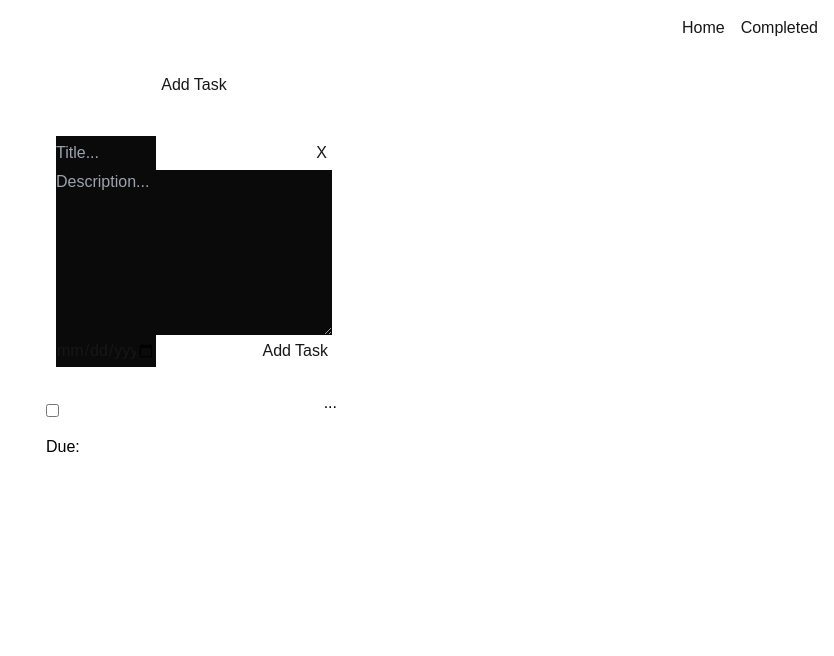
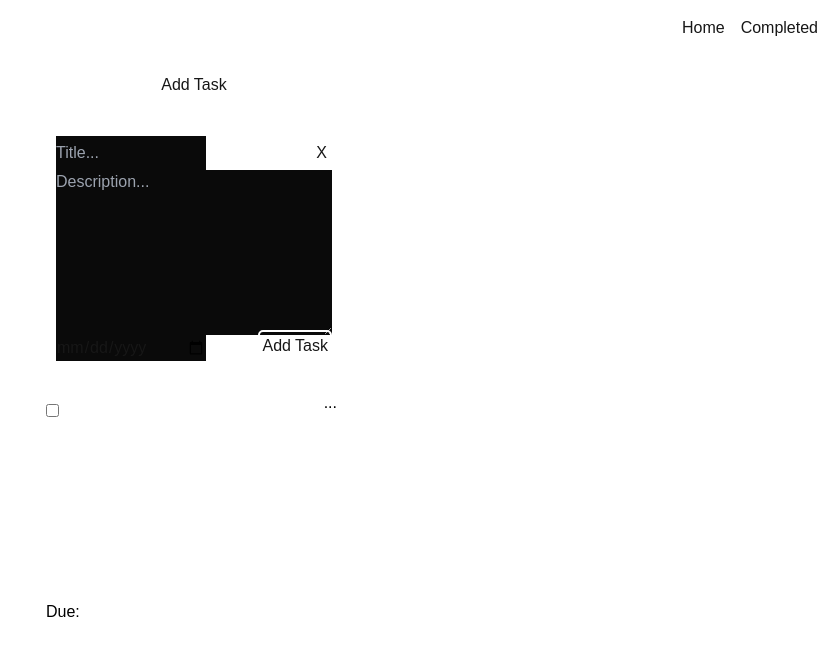
Before and after one commit to evunti/todo-app, a Next.js app: page / in a window 1280 px wide. Both pictures are taken after a click on the button "Add Task". Shown: the top 656 px of the page, without its empty margins (446-1280 px from the left). Built offline with nearby package versions, Linux system fonts and the light colour scheme.

Commit message:
organized css

```diff
--- a/app/globals.css
+++ b/app/globals.css
@@ -12,6 +12,12 @@
     --foreground: #ededed;
   }
 }
+/* * {
+  font-family: "Caveat", serif;
+  font-optical-sizing: auto;
+  font-weight: <weight>;
+  font-style: normal;
+} */
 
 body {
   color: var(--foreground);
@@ -33,6 +39,22 @@ nav {
   flex-direction: column;
 }
 
+.taskFormContainer {
+  border: 2px solid white;
+  width: 300px;
+  height: 250px;
+  margin-top: 10px;
+  border-radius: 15px;
+  position: relative; /* Add this to enable absolute positioning of the button */
+}
+
+.formContent {
+  display: flex;
+  justify-content: space-between;
+  flex-direction: column;
+  padding: 10px;
+}
+
 #button {
   border: 2px solid #ffffff;
   width: 200px;
@@ -40,73 +62,57 @@ nav {
   border-radius: 5px;
 }
 
-#inputform {
-  width: 100px;
+#inputform,
+#inputdate,
+#descriptiontext {
   background-color: #0a0a0a;
 }
+
+#inputform,
 #inputdate {
-  width: 100px;
-  background-color: #0a0a0a;
+  width: 150px;
 }
+
 #descriptiontext {
   width: 300px;
   height: 165px;
-  background-color: #0a0a0a;
 }
-.formContent {
-  display: flex;
-  justify-content: space-between;
-  flex-direction: column;
-  padding: 10px;
-  position: relative;
-}
-.taskFormContainer {
-  border: 2px solid white;
-  width: 300px;
-  height: 250px;
-  margin-top: 10px;
-  border-radius: 15px;
-}
-#cancelTaskButton {
+
+#cancelTaskButton,
+#optionsButton {
   padding: 5px;
 }
+
 #optionsButton {
-  padding: 5px;
   padding-bottom: 20px;
 }
+
 #checkbox {
   border-radius: 50%;
 }
-.titleDiv {
-  display: flex;
-  justify-content: space-between;
-}
-.dateDiv {
-  display: flex;
-  justify-content: space-between;
-}
-.decriptionDiv {
-  display: flex;
-  justify-content: flex-start;
-}
-.decriptionItemDiv {
-}
-.dateItemDiv {
-}
 
-/* #inputdate {
-  display: flex;
-  flex-direction: column;
-  justify-content: flex-end;
-} */
 #addTaskButton {
   padding: 2px;
   border: 2px solid white;
   border-radius: 5px;
+  position: absolute;
+  bottom: 10px;
+  right: 10px;
 }
+
+.titleDiv,
+.dateDiv,
+.decriptionDiv {
+  display: flex;
+  justify-content: space-between;
+}
+
+.decriptionItemDiv {
+  width: 300px;
+  height: 165px;
+}
+
 .todoItemContainer {
-  /* display: grid; */
-  /* grid-template-rows: ; */
   border: 2px solid white;
   background-color: white;
   color: black;
@@ -115,6 +121,7 @@ nav {
   margin-top: 10px;
   border-radius: 15px;
 }
+
 .todoItemsContainer {
   display: grid;
   grid-template-columns: 200px 200px 200px;
--- a/app/layout.tsx
+++ b/app/layout.tsx
@@ -1,4 +1,7 @@
 import "./globals.css";
+// import { Caveat } from "next/font/google";
+
+// const roboto = Caveat({ weight: ["400", "700"], subsets: ["latin"] });
 
 export default function RootLayout({
   children,
--- a/app/page.tsx
+++ b/app/page.tsx
@@ -4,6 +4,7 @@ import "./globals.css";
 import { useState } from "react";
 import TaskForm from "../components/form";
 import TodoItem from "../components/item";
+
 function AddTask() {
   const [taskWindow, setTaskWindow] = useState(false);
   const [formSubmitted, setFormSubmitted] = useState(false);
```
